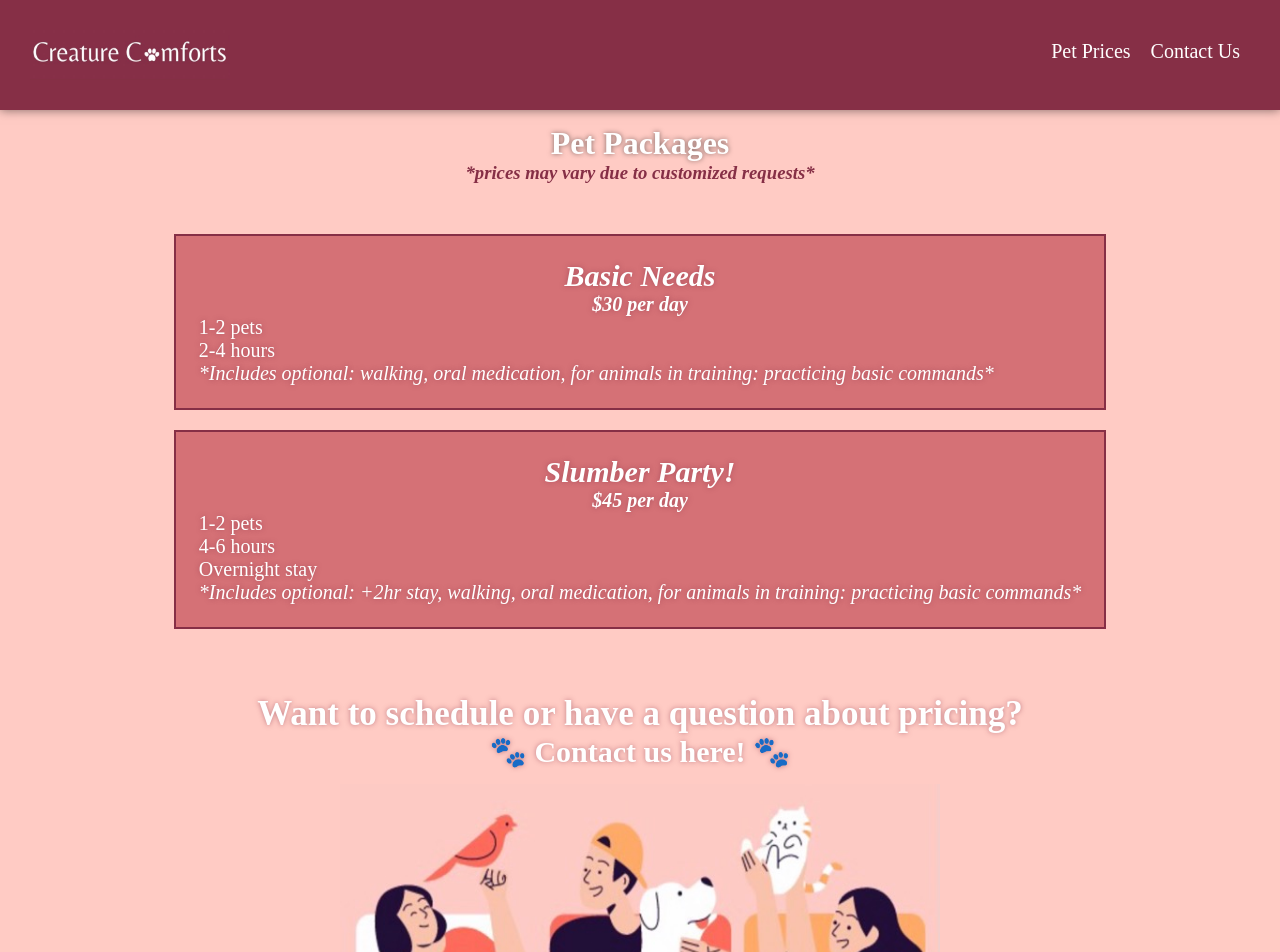
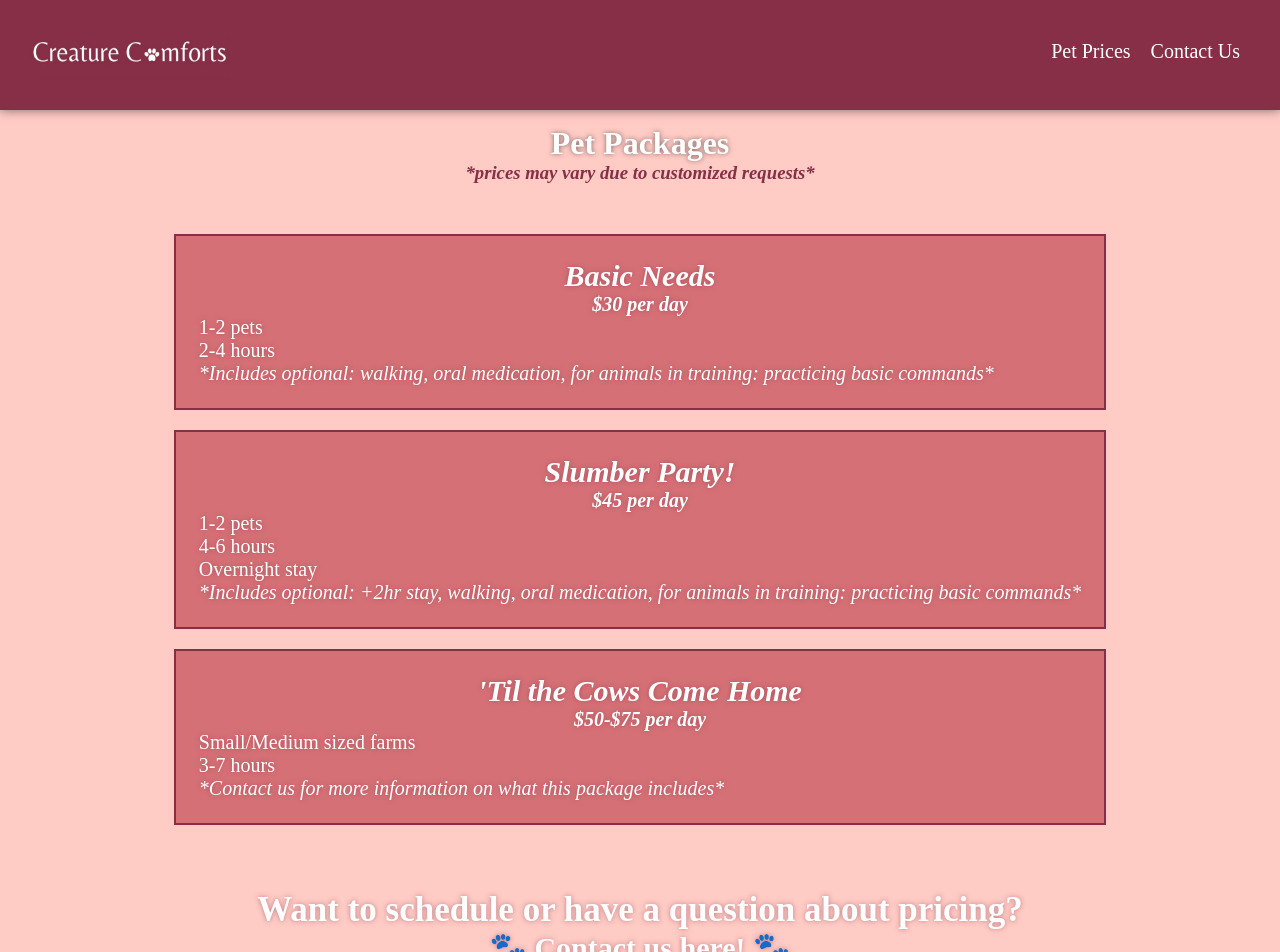
Before and after one commit to klynmc/cc, a React (Create React App) app in the folder client/: page /prices in a window 1280 px wide. Shown: the top 952 px of the page. Built offline with nearby package versions, Linux system fonts and the light colour scheme.

Commit message:
add farm package

```diff
--- a/client/src/components/Price/index.js
+++ b/client/src/components/Price/index.js
@@ -30,9 +30,15 @@ function Price() {
                         <br />
                         <p>*Includes optional: +2hr stay, walking, oral medication, for animals in training: practicing basic commands*</p>
                     </li>
-                    {/* <li>
-                        <h3>Package 3</h3>
-                    </li> */}
+                    <li>
+                        <h3>'Til the Cows Come Home</h3>
+                        <h4>$50-$75 per day</h4>
+                        Small/Medium sized farms
+                        <br />
+                        3-7 hours
+                        <br />
+                        <p>*Contact us for more information on what this package includes*</p>
+                    </li>
                 </ul>
             </div>
             <div className="contactForm">
```
